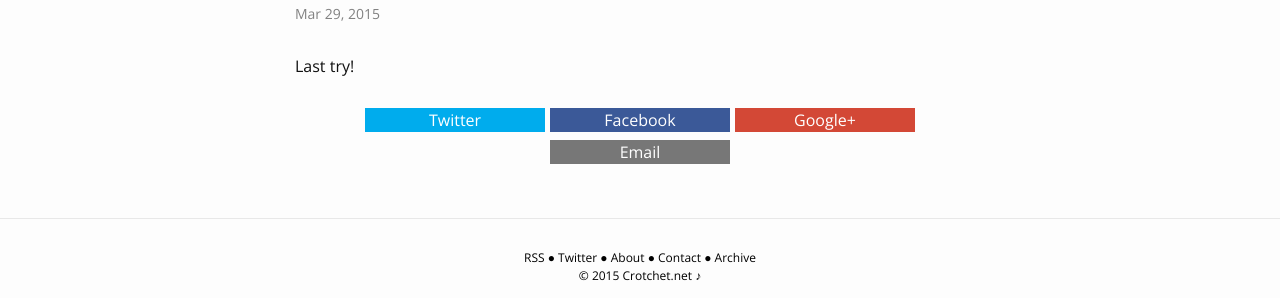
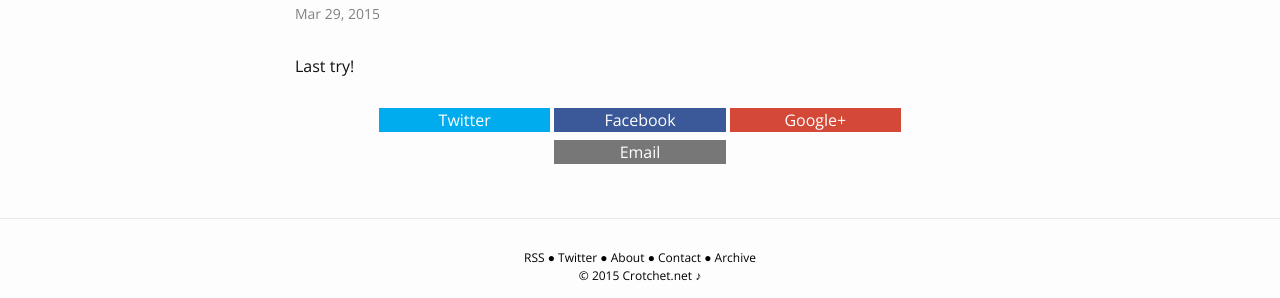
Before and after one commit to andyml123/andyml123.github.io, a Jekyll site: the page built from _posts/2015-03-29-git-test.markdown, in a window 1280 px wide. Shown: the part 171-469 px from the top of the page. Built offline with Jekyll 4.4.1, drawn with Linux system fonts in a browser that asks for light colours.

Commit message:
inital commit

```diff
--- a/_sass/_layout.scss
+++ b/_sass/_layout.scss
@@ -310,7 +310,7 @@ hr {
 .sharing-button, .sharing-button:visited {
   display: inline-block;
   text-align: center;
-  width: 11.3rem;
+  width: 10.7rem;
   min-width: 10rem;
   background-color: #ccc;
   color: #fff;
```
